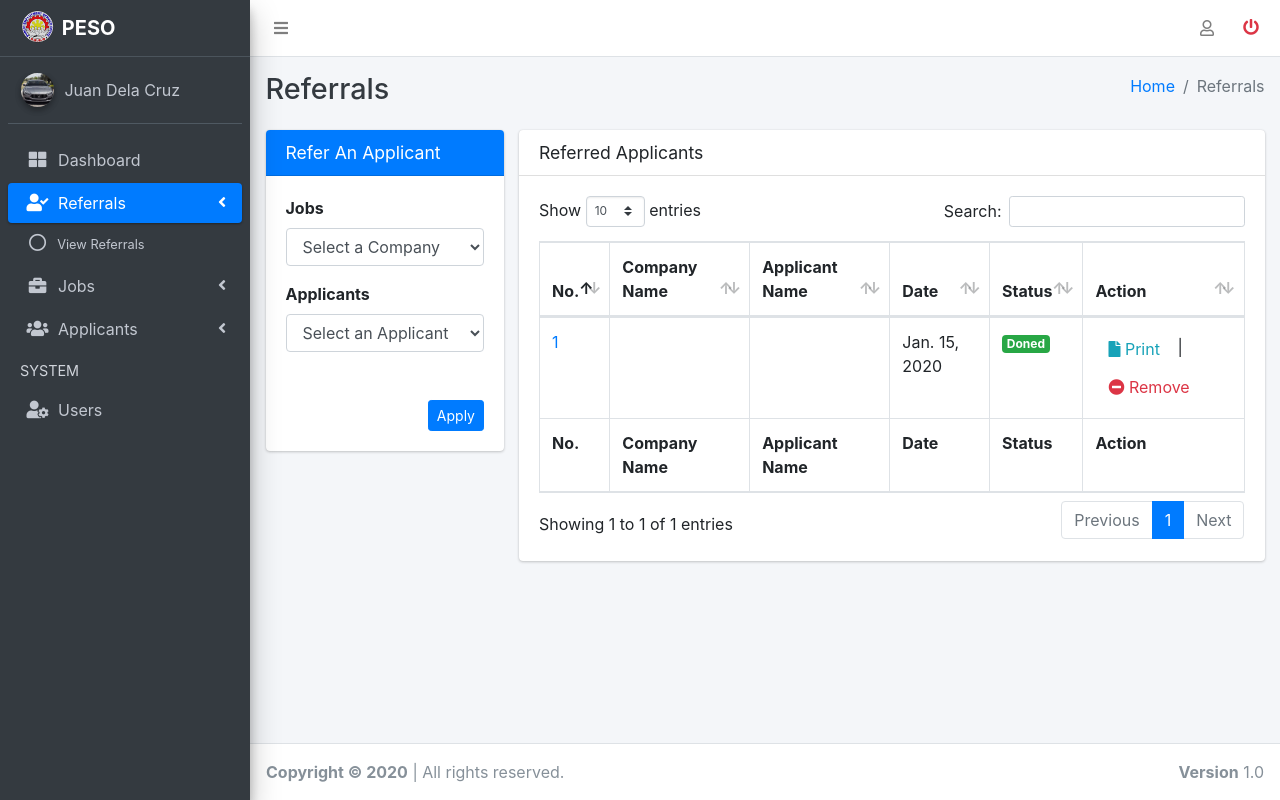
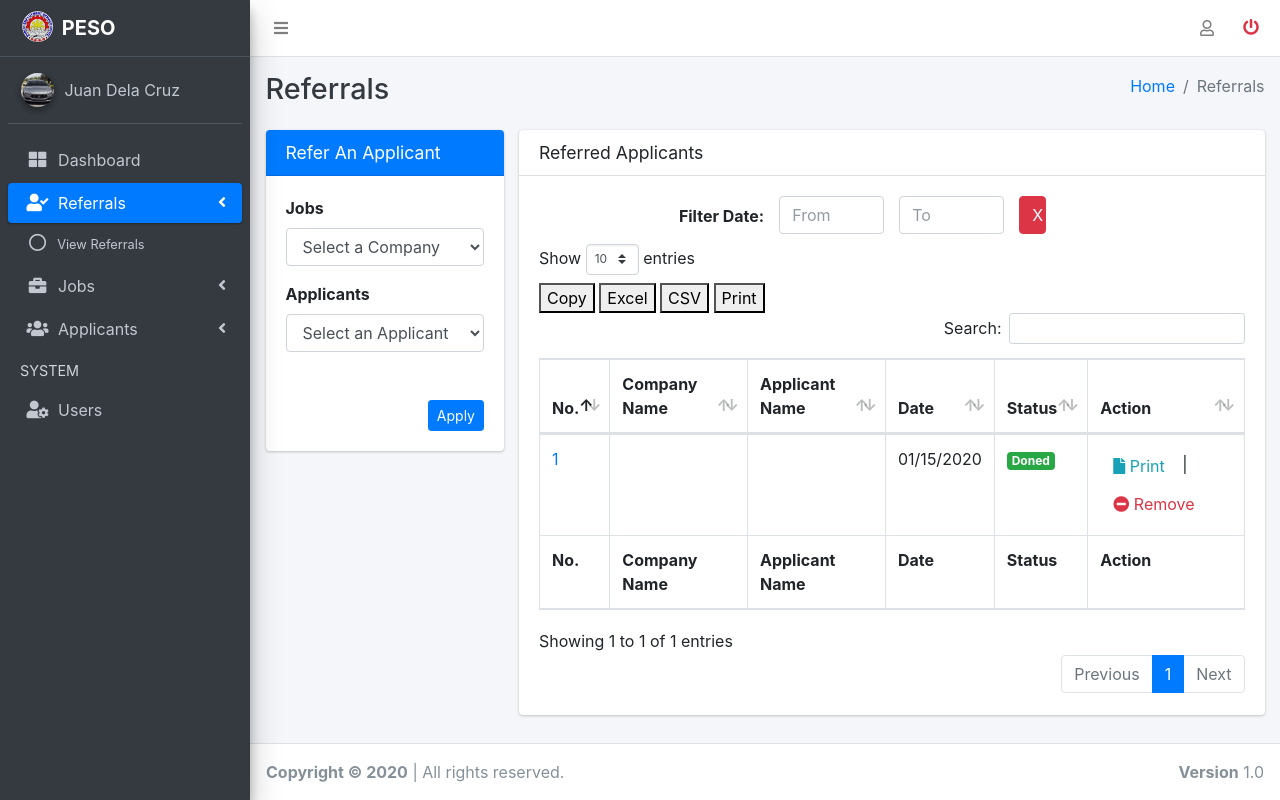
Before and after one commit to ronilcajan/job-referral, a PHP site: page /referrals/referrals.php in a window 1280 px wide. Run offline with PHP 8.4, Linux system fonts and the light colour scheme; a user stored in the database is signed in; data comes from the database, SQL or seed files in the repository; tables that the repository leaves empty hold one stand-in row (values such as "Sample post"); some libraries are stand-ins or nearby versions.

Commit message:
Add date filter and export buttons

```diff
--- a/assets/scripts/referrals.js
+++ b/assets/scripts/referrals.js
@@ -1,7 +1,70 @@
 $(document).ready(function(){
 	// ========= Jobs DataTables =========
-	$('#referrals_table').DataTable();
+	var table = $('#referrals_table').DataTable({
+		dom: 'lBfrtip',
+		"lengthMenu": [[10, 25, 50, -1], [10, 25, 50, "All"]],
+		"buttons": [
+                {
+					extend: "copy",
+					exportOptions: {
+						columns: ':not(:last-child)',
+					},
+                },
+                {
+					extend: "excel",
+					exportOptions: {
+						columns: ':not(:last-child)',
+					},
+                },
+                {
+					extend: "csv",
+					exportOptions: {
+						columns: ':not(:last-child)',
+					},
+                },
+                {
+					extend: "pdf",
+					title: 'Reports - Referred Applicants',
+					exportOptions: {
+						columns: ':not(:last-child)',
+					},
+					customize : function(doc){
+						var rowCount = doc.content[1].table.body.length;
+						for (i = 1; i < rowCount; i++) {
+							  doc.content[1].table.body[i][0].alignment = 'left';
+							  doc.content[1].table.body[i][1].alignment = 'center';
+							  doc.content[1].table.body[i][2].alignment = 'center';
+							  doc.content[1].table.body[i][3].alignment = 'center';
+							  doc.content[1].table.body[i][4].alignment = 'center';
+						}
+                        doc.content[1].table.widths = ['5%','23%','23%','23%','23%' ];
 
+                    },
+
+                },
+                {
+					extend: "print",
+					title: 'Reports - Referred Applicants',
+					exportOptions: {
+						columns: ':not(:last-child)',
+					},
+                    customize : function(doc){
+                        $(doc.document.body).find('h1').css('font-size', '15pt');
+                    },
+                }
+		]
+	});
+	$("#min").datepicker({ onSelect: function () { table.draw(); }, changeMonth: true, changeYear: true });
+    $("#max").datepicker({ onSelect: function () { table.draw(); }, changeMonth: true, changeYear: true });
+	// Event listener to the two range filtering inputs to redraw on input
+    $('#min, #max').change( function() {
+        table.draw();
+	} );
+	$('#close').click(function(){
+		$('#min').val("");
+		$('#max').val("");
+		table.draw();
+	});
 	// ========== Insert Referrals ==============
 	$('.submit-ref').on('click', function(e){
         e.preventDefault();
@@ -95,4 +158,16 @@ $(document).ready(function(){
 		return false;
 	});
 
+	$.fn.dataTable.ext.search.push(
+        function (settings, data, dataIndex) {
+            var min = $('#min').datepicker("getDate");
+            var max = $('#max').datepicker("getDate");
+            var startDate = new Date(data[3]);
+            if (min == null && max == null) { return true; }
+            if (min == null && startDate <= max) { return true;}
+            if(max == null && startDate >= min) {return true;}
+            if (startDate <= max && startDate >= min) { return true; }
+            return false;
+        }
+    );
 });
--- a/model/jobs.php
+++ b/model/jobs.php
@@ -5,7 +5,7 @@
 
 	$job_des 	= $conn->real_escape_string($_POST['job_des']);
 	$com_name 	= $conn->real_escape_string($_POST['com_name']);
-	$com_address 	= $conn->real_escape_string($_POST['com_address']);
+	$com_address = $conn->real_escape_string($_POST['com_address']);
 	$count 		= $conn->real_escape_string($_POST['count']);
 	$gender		= $conn->real_escape_string($_POST['gender']);
 	$work_ex 	= $conn->real_escape_string($_POST['work_ex']);
@@ -39,7 +39,7 @@
 			$validation['success'] = false;
 		}
 	}else{
-		$insert 	= "INSERT INTO jobs (company_name, com_address job_description, `count`, gender, experience, educ_level, course, qualification)
+		$insert 	= "INSERT INTO jobs (company_name, com_address, job_description, `count`, gender, experience, educ_level, course, qualification)
 						VALUES ('$com_name','$com_address', '$job_des', $count , '$gender', '$work_ex', '$educ_level', '$course', '$qualification')";
 		$insert_res 	= $conn->query($insert);
 
--- a/referrals/referrals.php
+++ b/referrals/referrals.php
@@ -6,6 +6,8 @@
 <html lang="en">
     <head>
         <?php include '../templates/header.php'; ?>
+        <link rel="stylesheet" href="../assets/plugins/jquery-ui/jquery-ui.css" type="text/css">
+        <link rel="stylesheet" href="../assets/plugins/datatables-buttons/css/buttons.bootstrap4.min.css" type="text/css">
         <title>Applicant Profile · PESO</title>
         <style>
             .ptag{
@@ -111,7 +113,20 @@
                                     <h3 class="card-title">Referred Applicants</h3>
                                 </div><!-- /.card-header -->
                                 <div class="card-body">
-
+                                    <div class="row mb-2">
+                                        <div class="col-sm-4" align="right">
+                                            <label class="mt-2" for="">Filter Date:</label>
+                                        </div>
+                                        <div class="col-sm-2" align="left">
+                                            <input class="form-control" id="min" type="text" placeholder="From">
+                                        </div>
+                                        <div class="col-sm-2">
+                                            <input class="form-control" id="max" type="text" placeholder="To">
+                                        </div>
+                                        <div class="col-sm-2">
+                                            <button class="btn btn-danger w-25" id="close">X</button>
+                                        </div>
+                                    </div>
                                         <div class="table-responsive w-100">
                                             <table class="table table-bordered table-hover" id="referrals_table">
                                                 <thead>
@@ -135,7 +150,7 @@
                                                             echo '<tr><td><a href="?ref-id='.$row['id'].'">'.$row['id'].'</a></td>';
                                                             echo '<td><a href="../jobs/job_details.php?ref_no='.$row['job_id'].'">'.$row['job'].'</a></td>';
                                                             echo '<td><a href="../applicants/applicant_details.php?id='.$row['app'].'">'.$row['name'].'</a></td>';
-                                                            echo '<td>'.date('M. d, Y',strtotime($row['date'])).'</td>';
+                                                            echo '<td>'.date('m/d/Y',strtotime($row['date'])).'</td>';
                                                             echo '<td>';
                                                             if($row['status'] == 'Referred'){
                                                                 echo  '<span class="badge badge-primary">'.$row['status'].'</span>';
@@ -307,6 +322,15 @@
     </div>
     <!-- ./wrapper -->
     <?php include '../templates/footer-links.php'; ?>
+    <script src="../assets/plugins/jquery-ui/jquery-ui.js"></script>
+    <script src="../assets/plugins/datatables-buttons/js/dataTables.buttons.min.js"></script>
+    <script src="../assets/plugins/datatables-buttons/js/buttons.flash.js"></script>
+    <script src="../assets/plugins/jszip/jszip.min.js"></script>
+    <script src="../assets/plugins/pdfmake/pdfmake.min.js"></script>
+    <script src="../assets/plugins/pdfmake/vfs_fonts.js"></script>
+    <script src="../assets/plugins/datatables-buttons/js/buttons.html5.min.js"></script>
+    <script src="../assets/plugins/datatables-buttons/js/buttons.print.min.js"></script>
+
     <script src="../assets/scripts/referrals.js"></script>
     <script>
 		function printDiv(divName){
```
